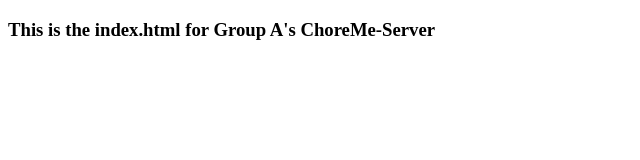
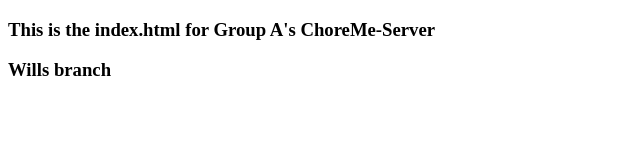
Before and after one commit to darahdesigner/ChoreMe-Server, a plain HTML site: page index.html in a window 1280 px wide. Shown: the whole page, without its empty margins (0-640 px from the left). Drawn offline with Linux system fonts and the light colour scheme.

Commit message:
wills branch

```diff
--- a/index.html
+++ b/index.html
@@ -10,5 +10,6 @@
     <h3>
         This is the index.html for Group A's ChoreMe-Server
     </h3>
+    <h3>Wills branch</h3>
 </body>
 </html>
```
